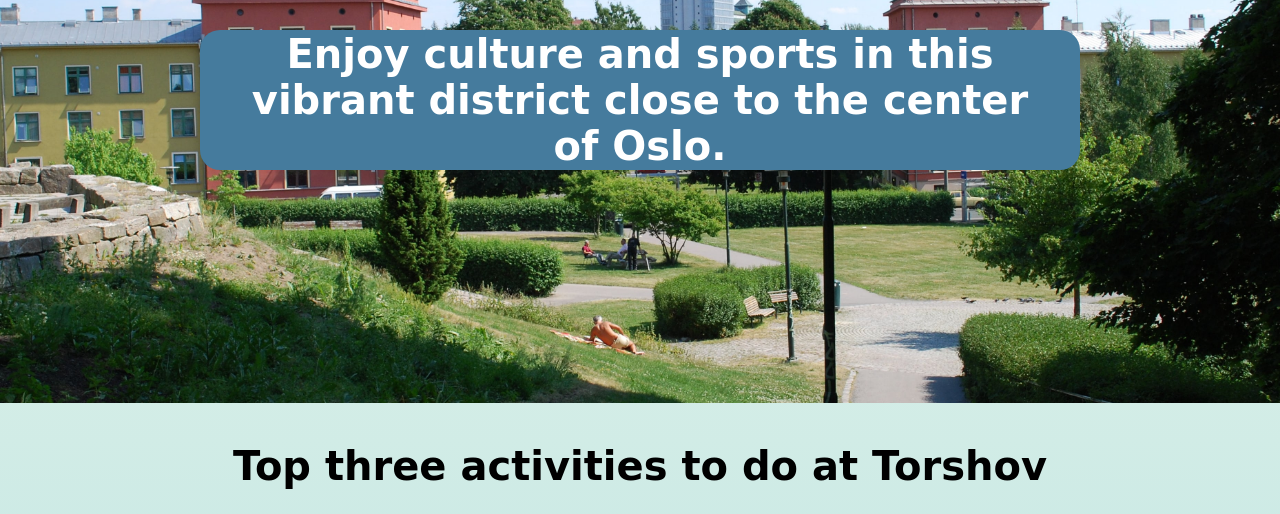
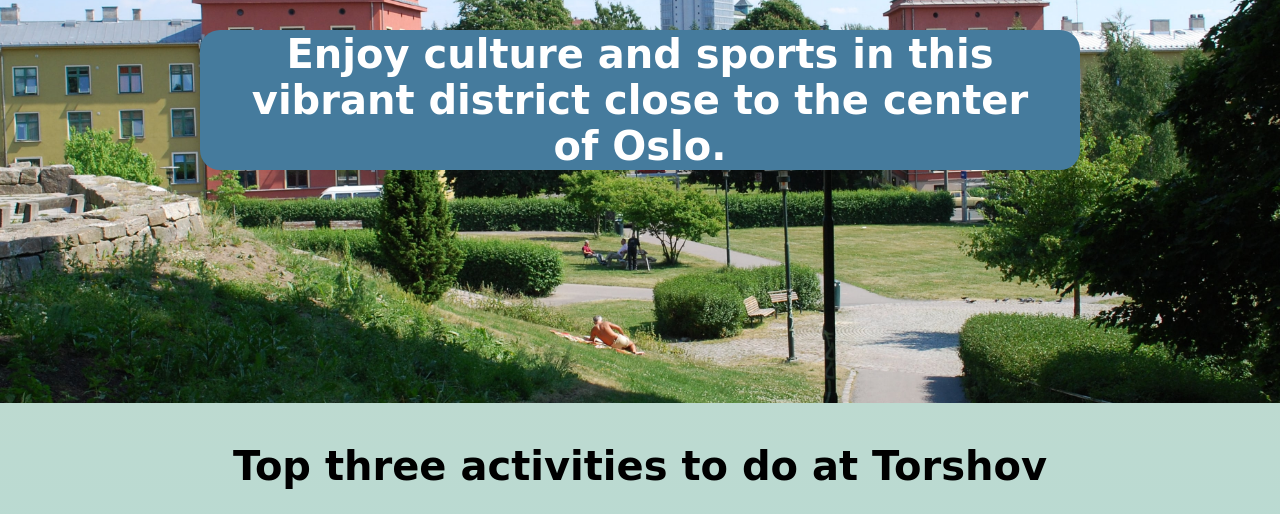
Before and after one commit to mstephacuzar/solo-proj, a plain HTML site: page index.html in a window 1280 px wide. Shown: the part 286-800 px from the top of the page. Drawn offline with nearby package versions, Linux system fonts and the light colour scheme; a web font is replaced by a local one.

Commit message:
change linear gradient color

```diff
--- a/styles.css
+++ b/styles.css
@@ -12,7 +12,7 @@ body {
 
     text-align: center;
     font-family: 'DynaPuff', cursive;
-    background: linear-gradient(#F1FAEE,#A8DADC );
+    background: linear-gradient(#ccdac8,#A8DADC );
 
 }
 
```
